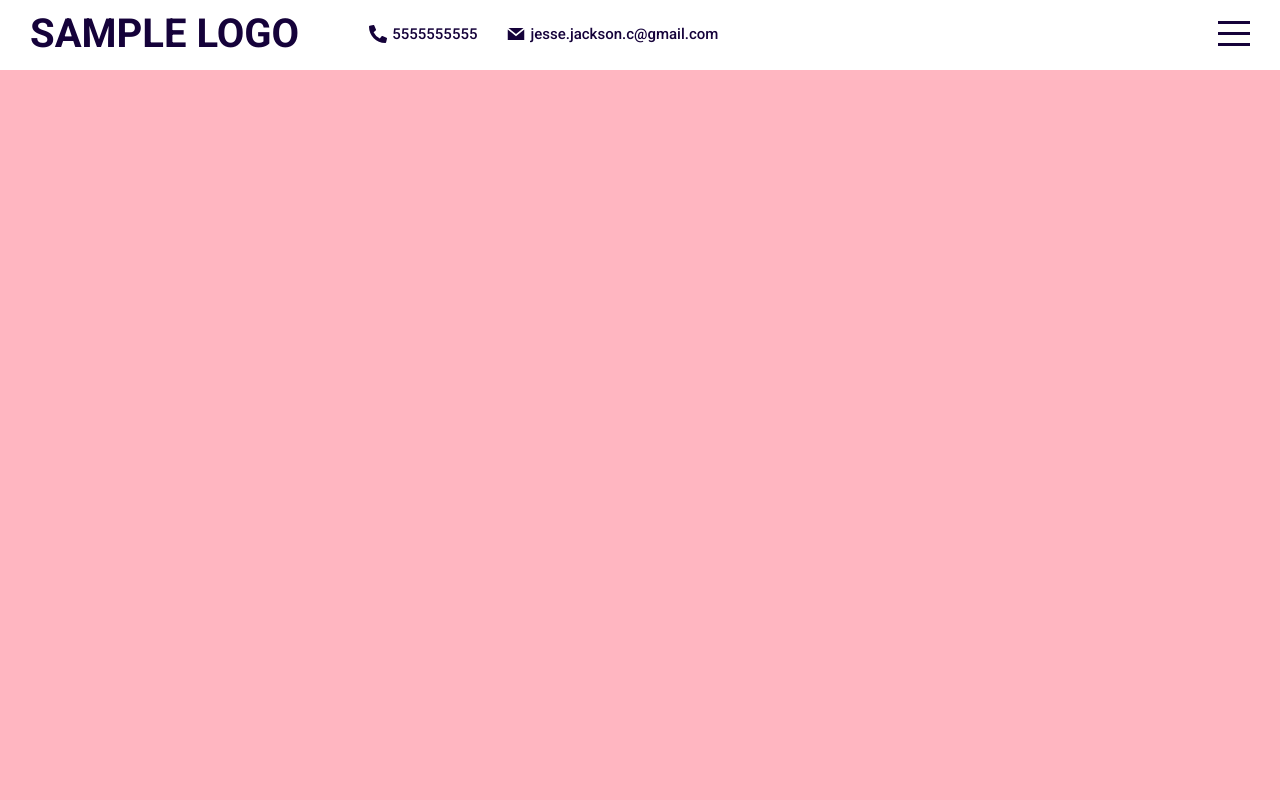
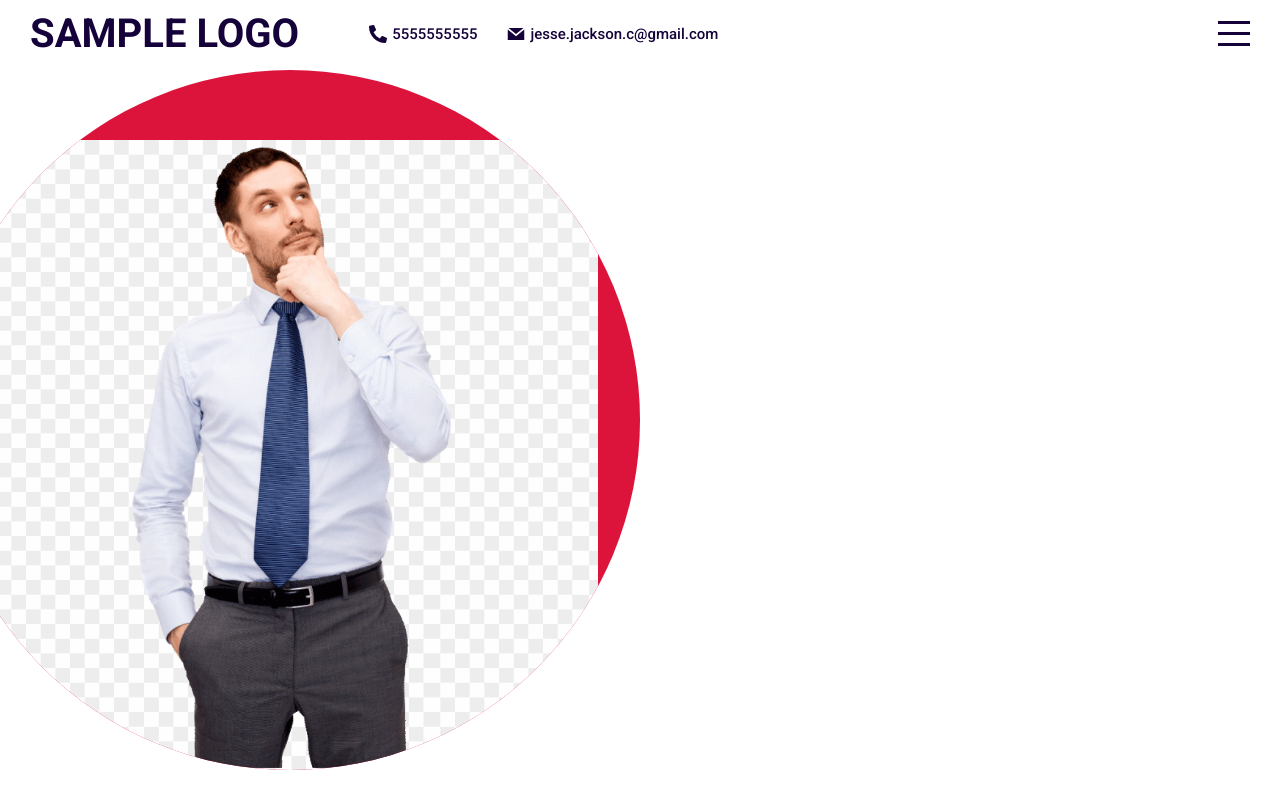
Before and after one commit to JesseJ713/template-portfolio, a React (Create React App) app: page / in a window 1280 px wide. Built offline with nearby package versions, Linux system fonts and the light colour scheme.

Commit message:
Created/styled template portrait, will need further work for own picture

```diff
--- a/src/components/intro/Intro.jsx
+++ b/src/components/intro/Intro.jsx
@@ -1,10 +1,15 @@
-import React from 'react'
-import './intro.scss'
+import React from 'react';
+import './intro.scss';
 
 export default function Intro() {
     return (
         <div className='intro' id='intro'>
-
+            <div className='left'>
+                <div className="imgContainer">
+                    <img src='assets/thinking-man.png' alt='' />
+                </div>
+            </div>
+            <div className='right'></div>
         </div>
-    )
+    );
 }
--- a/src/components/intro/intro.scss
+++ b/src/components/intro/intro.scss
@@ -1,3 +1,27 @@
 .intro {
-    background-color: lightpink;
+    background-color: white;
+    display: flex;
+
+    .left{
+        flex: 0.5;
+        overflow: hidden;
+
+        .imgContainer {
+            width: 700px;
+            height: 700px;
+            background-color: crimson;
+            border-radius: 50%;
+            display: flex;
+            align-items: flex-end;
+            justify-content: center;
+            float: right;
+
+            img{
+                height: 90%;
+            }
+        }
+    }
+    .right{
+        flex: 0.5;
+    }
 }
```
Also changed, not shown: public/assets/thinking-man.png (added).
